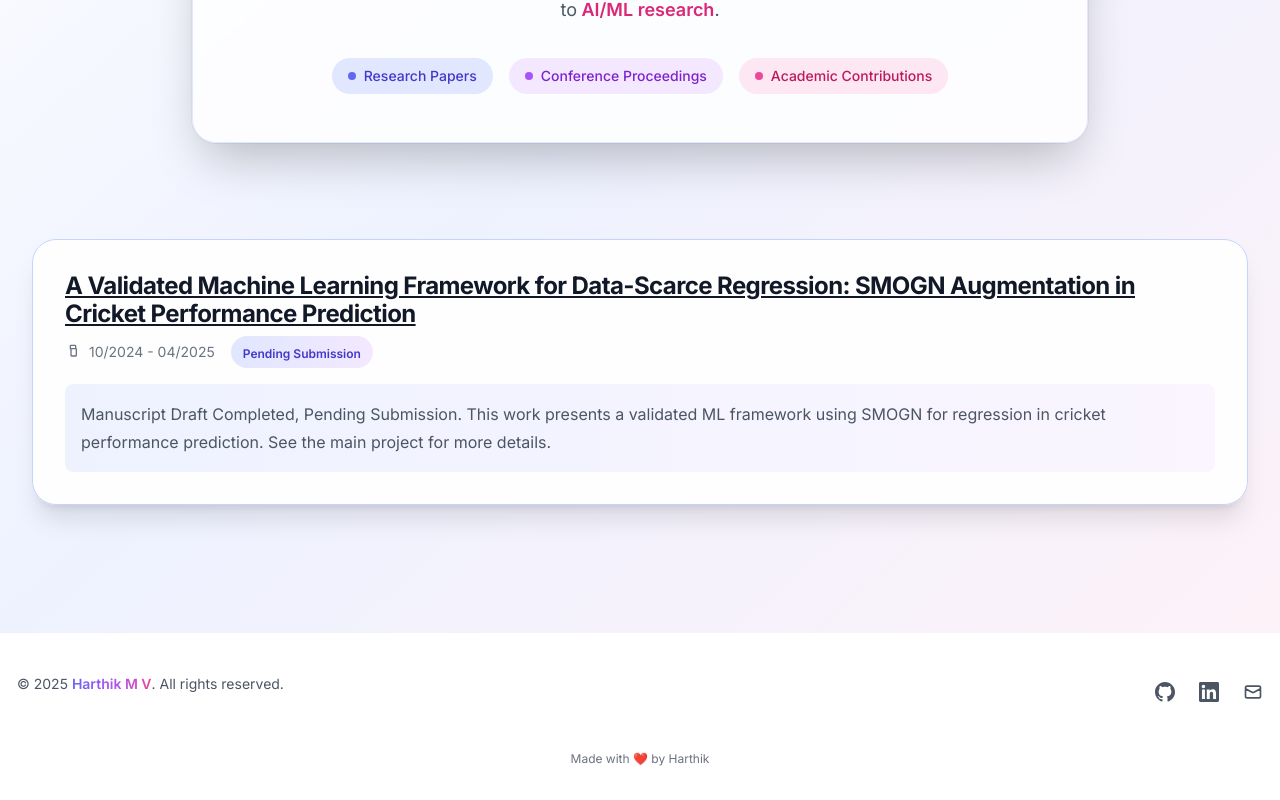
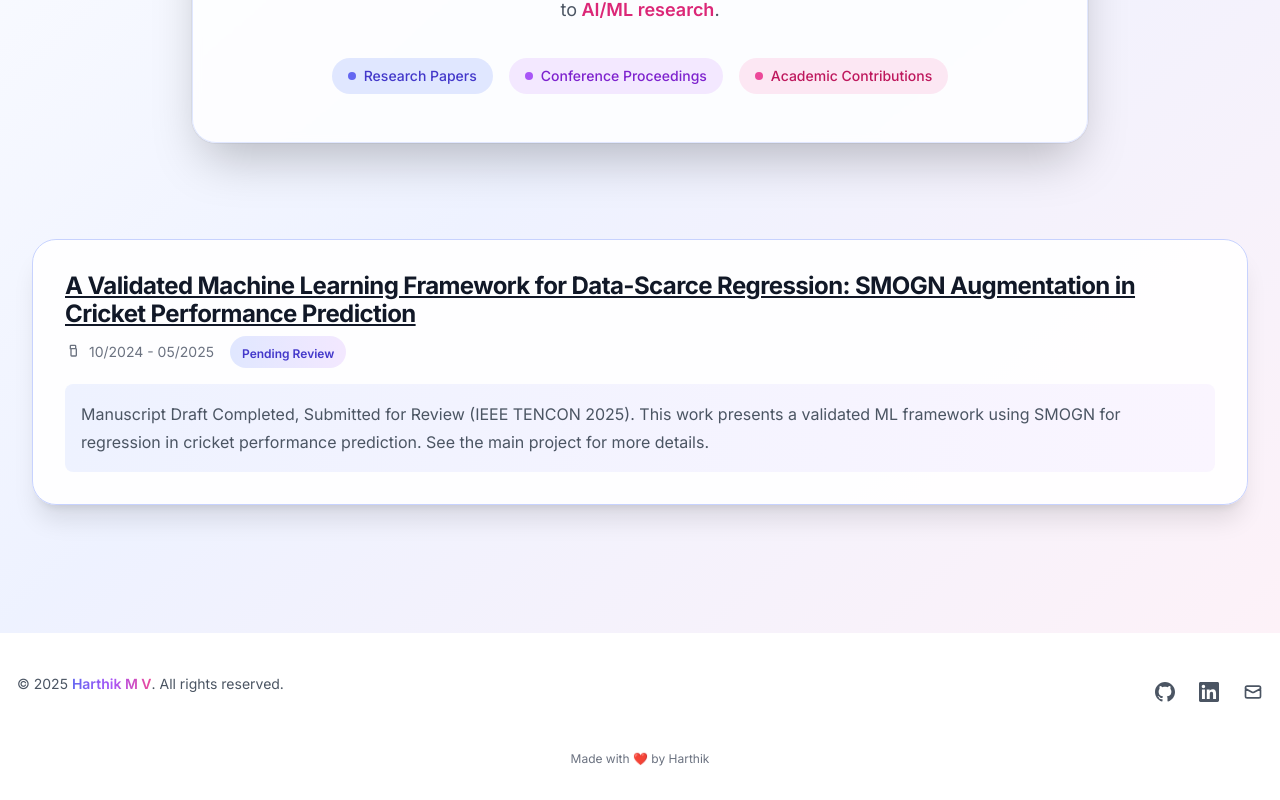
Before and after one commit to Harthik777/portfolio-website, a Next.js app: page /publications in a window 1280 px wide. Shown: the part 563-1363 px from the top of the page. Built offline with nearby package versions, Linux system fonts and the light colour scheme.

Commit message:
Update projects and publications content - manual edits

```diff
--- a/src/app/projects/page.tsx
+++ b/src/app/projects/page.tsx
@@ -14,8 +14,8 @@ const projects = [
       'Sports Analytics',
       'Machine Learning',
     ],
-    link: 'https://docs.google.com/document/d/14HNHQ-XNDwT1Xysy7s41vyIKMKrlKzlob1ni2wmspdM/edit?tab=t.0',
-    date: '10/2024 - 04/2025',
+    link: '/SMOGN_Cricket_Analytics_Research_Paper.pdf',
+    date: '10/2024 - 05/2025',
   },
   {
     title: 'RBI NEFT Data Analysis and Visualization Platform',
--- a/src/app/publications/page.tsx
+++ b/src/app/publications/page.tsx
@@ -5,10 +5,10 @@ const publications = [
     title:
       'A Validated Machine Learning Framework for Data-Scarce Regression: SMOGN Augmentation in Cricket Performance Prediction',
     description:
-      'Manuscript Draft Completed, Pending Submission. This work presents a validated ML framework using SMOGN for regression in cricket performance prediction. See the main project for more details.',
-    status: 'Pending Submission',
-    link: 'https://docs.google.com/document/d/14HNHQ-XNDwT1Xysy7s41vyIKMKrlKzlob1ni2wmspdM/edit?tab=t.0',
-    date: '10/2024 - 04/2025',
+      'Manuscript Draft Completed, Submitted for Review (IEEE TENCON 2025). This work presents a validated ML framework using SMOGN for regression in cricket performance prediction. See the main project for more details.',
+    status: 'Pending Review',
+    link: '/SMOGN_Cricket_Analytics_Research_Paper.pdf',
+    date: '10/2024 - 05/2025',
   },
 ];
 
```
